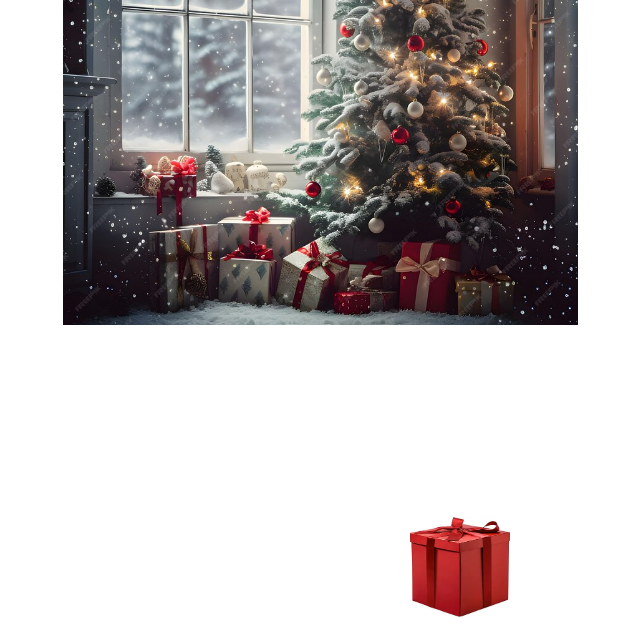
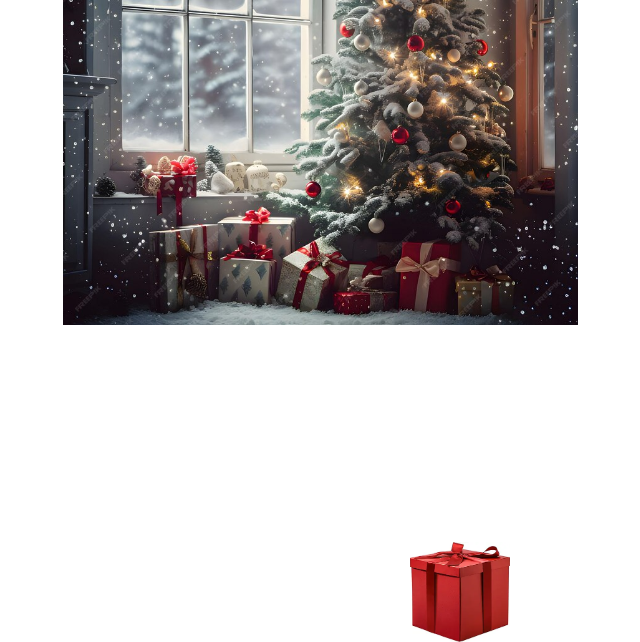
Before and after one commit to AiMO-MO-MO/SecretCentsa2024, a plain HTML site: page index.html in a window 1280 px wide. Shown: the part 190-832 px from the top of the page, without its empty margins (320-960 px from the left). Before the commit the page ends 807 px from the top, so only its background shows below. Drawn offline with nearby package versions, Linux system fonts and the light colour scheme.

Commit message:
Update styles.css

```diff
--- a/styles.css
+++ b/styles.css
@@ -24,7 +24,7 @@ body {
     background: url('Images/Present.webp') no-repeat center;
     background-size: cover;
     position: absolute;
-    bottom: -300px;
+    bottom: -325px;
     left: 120%;
     transform: translateX(-50%);
     cursor: pointer;
```
